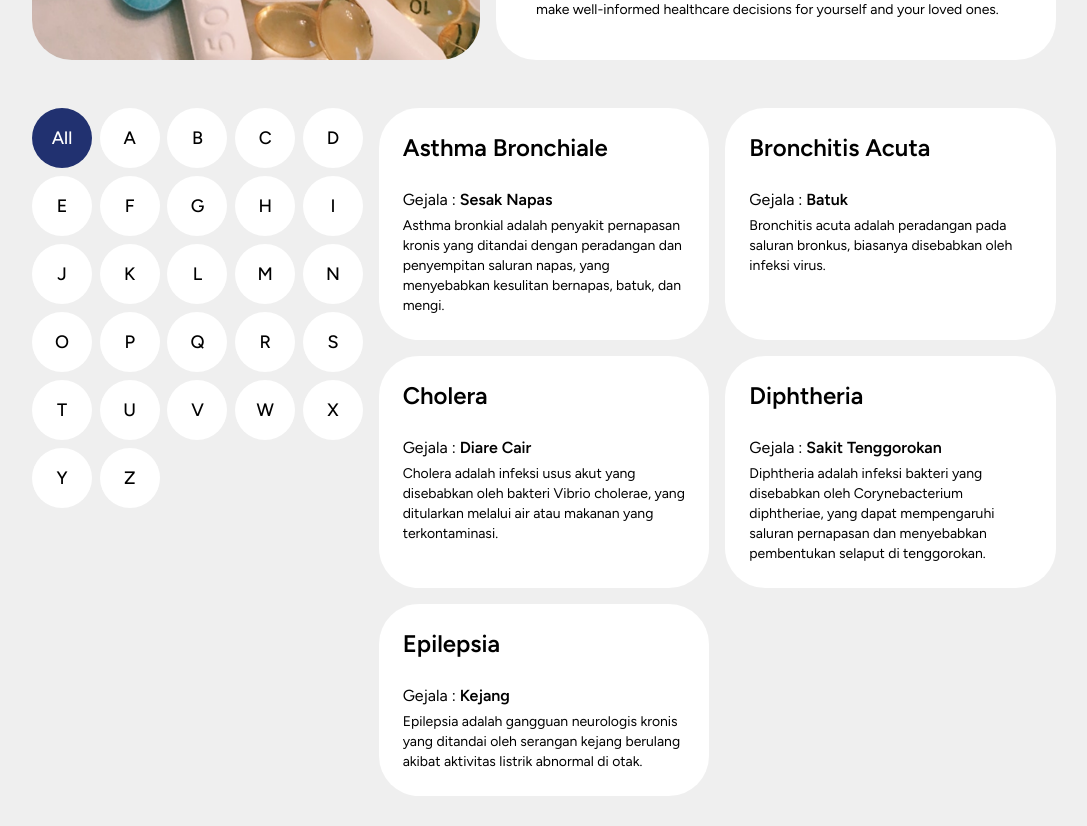
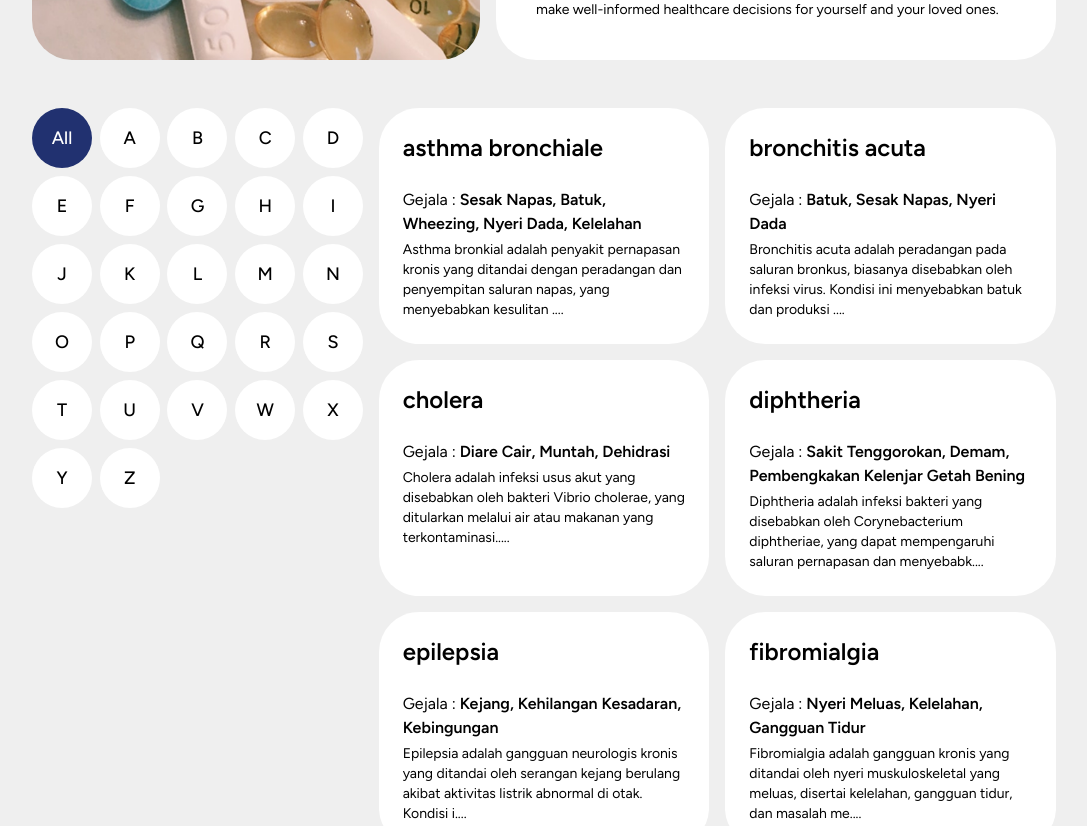
Before and after one commit to aryndraa/healthify, a React (Vite) app: page /disease in a window 1280 px wide. Shown: the part 460-1286 px from the top of the page, without its empty margins (96-1183 px from the left). Built offline with nearby package versions, Linux system fonts and the light colour scheme.

Commit message:
additional

```diff
--- a/src/component/Disease/DiseaseCard.jsx
+++ b/src/component/Disease/DiseaseCard.jsx
@@ -7,11 +7,11 @@ export const DiseaseCard = ({name, gejala, deskripsi}) => {
       <h2 className="text-xl mb-4 lg:text-2xl font-semibold lg:mb-6 2xl:mb-12">{name}</h2>
       <div>
         <h3 className=" 2xl:text-lg mb-1">
-          Gejala : <span className="font-semibold">{gejala}</span>
+          Gejala : <span className="font-semibold">{gejala.map(item => item.split(":")[0].trim()).join(", ")} </span>
         </h3>
 
         <p className="text-sm lg:text-base 2xl:text-lg lg:text-sm">
-          {deskripsi}
+          {deskripsi}....
         </p>
       </div>
     </Link>
--- a/src/component/Disease/DiseaseList.jsx
+++ b/src/component/Disease/DiseaseList.jsx
@@ -1,25 +1,16 @@
-import data from "./../../data/disease.json"
 import {DiseaseCard} from "./DiseaseCard.jsx";
+import {dieases} from "../../pages/Disease/diseaseData.js";
 
 export const DiseaseList = () => {
-  const diseases = data.map(item => {
-    const key = Object.keys(item)[0];
-    const value = item[key];
-    return {
-      name: key.replace(/_/g, " ").replace(/\b\w/g, c => c.toUpperCase()), // contoh: asthma_bronchiale => Asthma Bronchiale
-      gejala: value.gejala?.umum?.[0]?.split(":")?.[0] || "Gejala tidak tersedia", // ambil gejala pertama sebelum titik dua
-      deskripsi: value.definisi.split(".")[0] + "." // ambil kalimat pertama
-    };
-  });
 
   return (
     <>
-      {diseases.map((disease, index) => (
+      {dieases.map((item, index) => (
         <DiseaseCard
           key={index}
-          name={disease.name}
-          gejala={disease.gejala}
-          deskripsi={disease.deskripsi}
+          name={item.name}
+          deskripsi={item.definisi.substring(0, 140)}
+          gejala={item.gejala.find(g => g.name === "umum").list}
         />
       ))}
     </>
```
